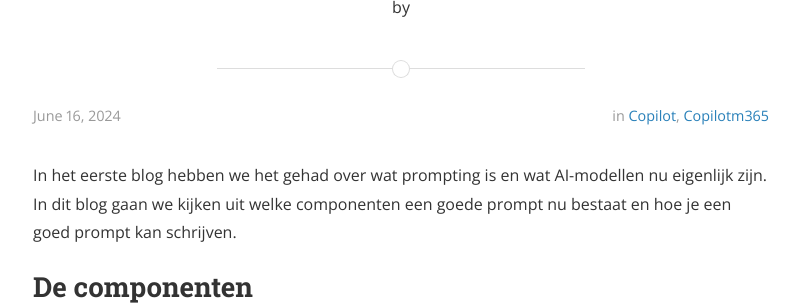
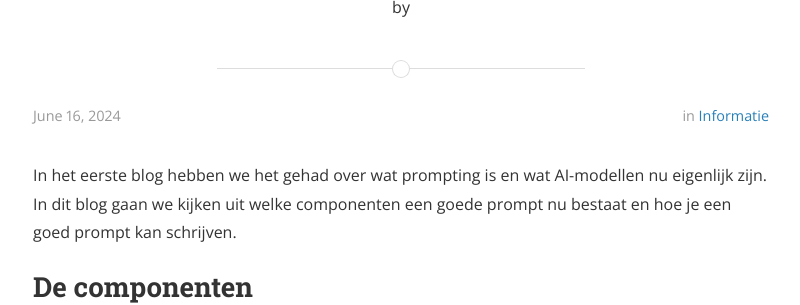
Before and after one commit to JohanVeldhuis/copilotlabnl, a Jekyll site: the page built from _posts/2024-06-14-wat-is-een-goede-prompt.markdown, in a window 1280 px wide and 900 px high. Shown: the part 181-486 px from the top of the window, without its empty margins (239-1039 px from the left). Built offline with Jekyll 4.4.1, drawn with Linux system fonts in a browser that asks for light colours; nearby versions of some CDN libraries.

Commit message:
updated tag for wat is een goede prompt

```diff
--- a/_posts/2024-06-14-wat-is-een-goede-prompt.markdown
+++ b/_posts/2024-06-14-wat-is-een-goede-prompt.markdown
@@ -2,7 +2,7 @@
 layout: post
 title: "Wat is een goede prompt?"
 date: 2024-06-16 20:21:02 +0200
-categories: Copilot CopilotM365
+categories: informatie
 ---
 
 In het eerste blog hebben we het gehad over wat prompting is en wat AI-modellen nu eigenlijk zijn. In dit blog gaan we kijken uit welke componenten een goede prompt nu bestaat en hoe je een goed prompt kan schrijven.
```
